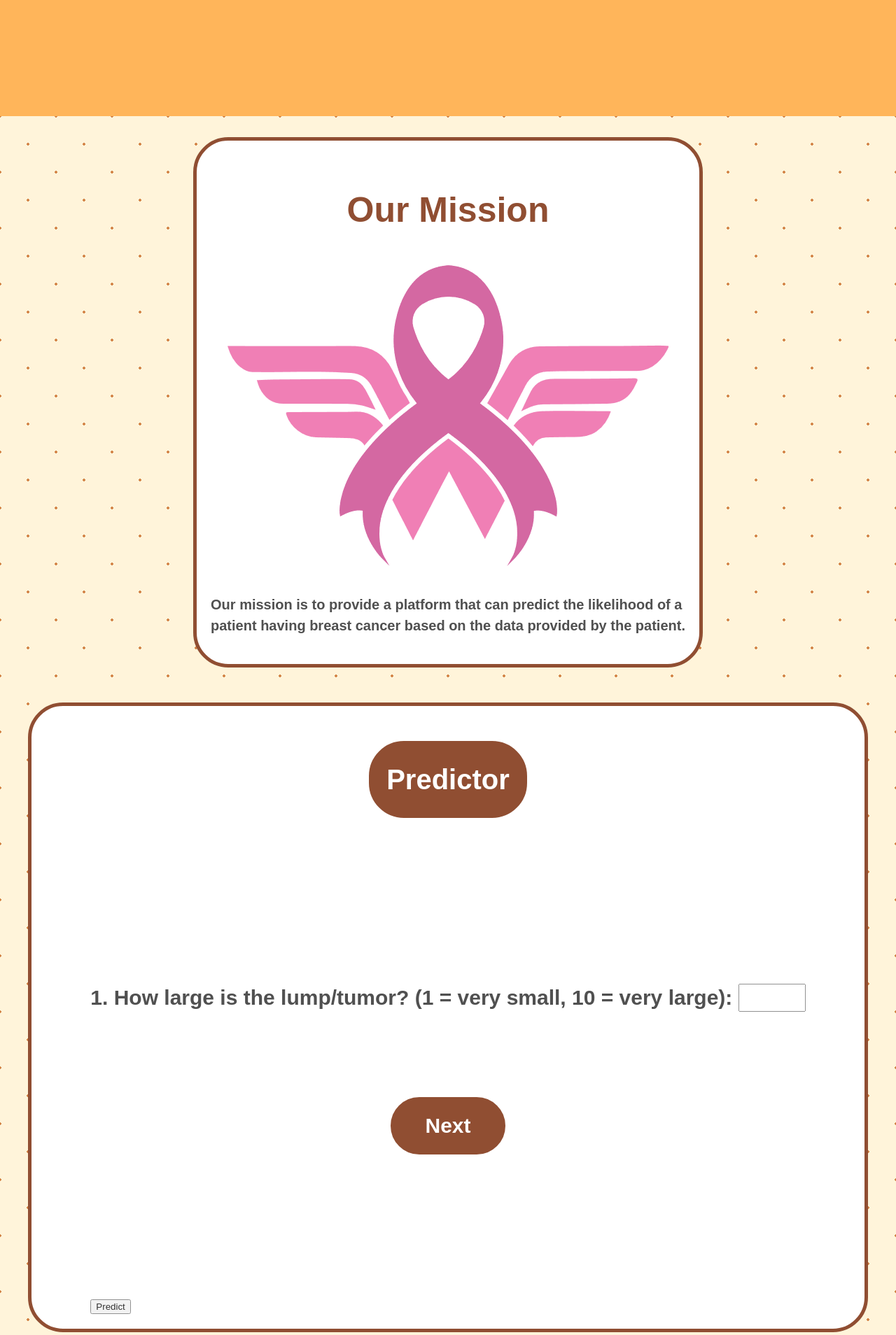
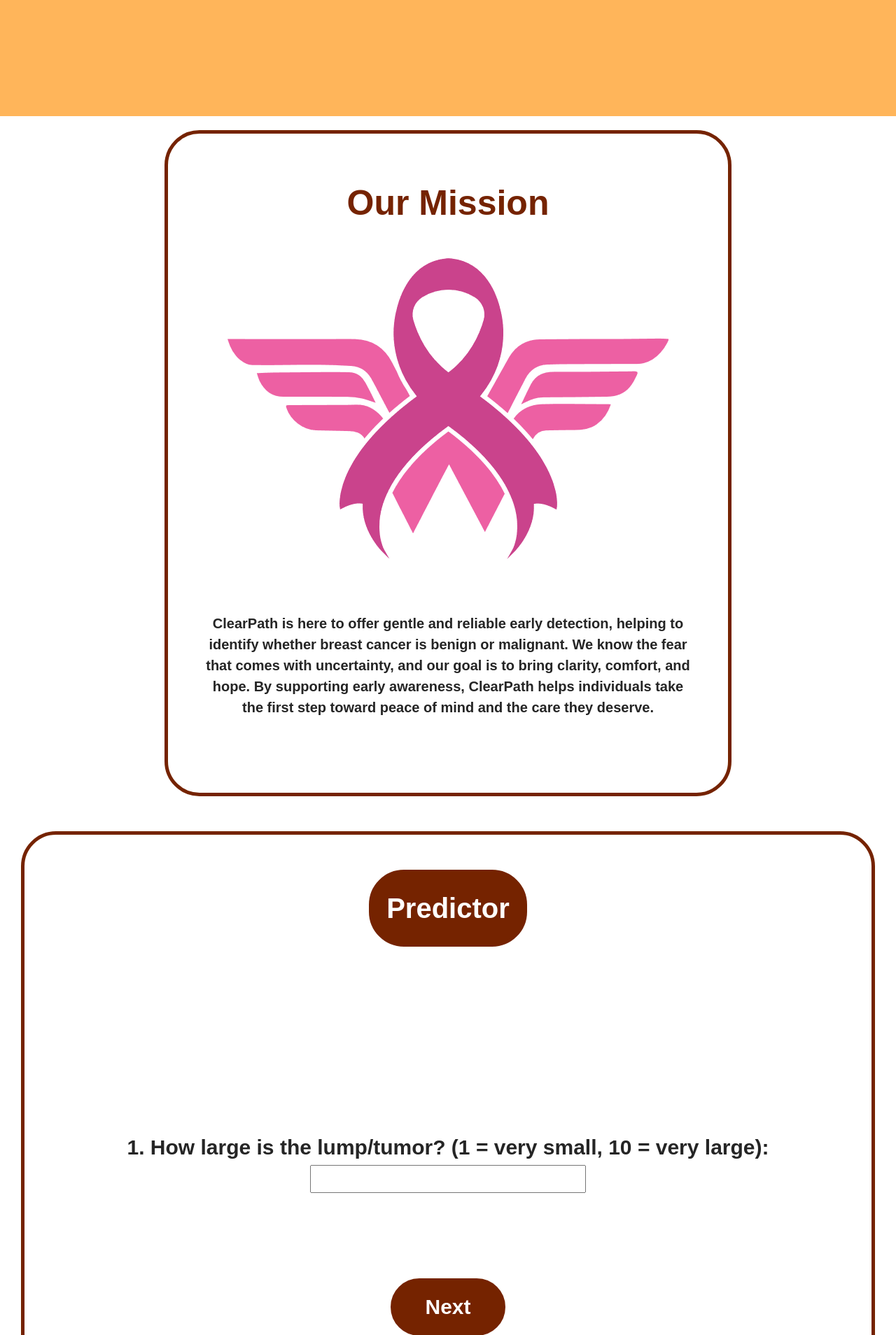
Before and after one commit to MaiwandR/mlmodel_app, a Flask app: template templates/index.html in a window 1280 px wide. Shown: the part 284-2192 px from the top of the page at 70% size. Run offline with Flask 3, Linux system fonts and the light colour scheme; the template is opened without the code that fills it: most values are stand-ins (such as "Sample title", 1, 10 or a date in 2020); parts of the project's set-up code (start-up, migrations or seed data) failed here and were passed over.

Commit message:
Add files via upload

```diff
--- a/templates/index.html
+++ b/templates/index.html
@@ -2,7 +2,7 @@
 <html lang="en">
 <head>
     <title>Breast Cancer Predictor</title>
-    <link href="styles.css" rel="stylesheet" type="text/css" />
+<link href="{{ url_for('static', filename='css/styles.css') }}" rel="stylesheet">
 </head>
 <body>
 
@@ -11,13 +11,16 @@
 
     </div>
 
-
-    <div class="main">
     <div class="mission">
         <div class="container">
             <h2>Our Mission</h2>
             <img src="static/logo.png" alt="">
-                 <p>Our mission is to provide a platform that can predict the likelihood of a <br> patient having breast cancer based on the data provided by the patient.</p>
+            <p class="center-text">
+                ClearPath is here to offer gentle and reliable early detection,
+                helping to identify whether breast cancer is benign or malignant.
+                We know the fear that comes with uncertainty, and our goal is to bring clarity, comfort, and hope.
+                By supporting early awareness, ClearPath helps individuals take the first step toward peace of mind and the care they deserve.
+            </p>
         </div>
     </div>
 
@@ -26,61 +29,61 @@
              <form method="post" action="{{ url_for('predict') }}">
                  <div class="question active" id="btn-1">
                      <label>1. How large is the lump/tumor? (1 = very small, 10 = very large):</label>
-                     <input type="number" name="feature1" min="1" max="10" required><br>
+                     <input type="text" name="feature1" min="1" max="10" required><br>
                      <button type="button" onclick="nextQuestion(1)">Next</button>
                  </div>
 
                  <div class="question" id="btn-2">
                      <label>2. How rough or uneven does the tumor feel? (1 = smooth, 10 = rough):</label>
-                     <input type="number" name="feature2" min="1" max="10" required><br>
+                     <input type="text" name="feature2" min="1" max="10" required><br>
                      <button type="button" onclick="nextQuestion(2)">Next</button>
                  </div>
 
                  <div class="question" id="btn-3">
                      <label>3. How compact or dense is the tumor? (1 = soft, 10 = compact and hard):</label>
-                     <input type="number" name="feature3" min="1" max="10" required><br>
+                     <input type="text" name="feature3" min="1" max="10" required><br>
                      <button type="button" onclick="nextQuestion(3)">Next</button>
                  </div>
 
                  <div class="question" id="btn-4">
                      <label>4. How symmetric is the tumor? (1 = symmetric, 10 = highly asymmetric):</label>
-                     <input type="number" name="feature4" min="1" max="10" required><br>
+                     <input type="text" name="feature4" min="1" max="10" required><br>
                      <button type="button" onclick="nextQuestion(4)">Next</button>
                  </div>
 
                  <div class="question" id="btn-5">
                      <label>5. How much has the lump/tumor grown or changed over time? (1 = no change, 10 = rapid growth):</label>
-                     <input type="number" name="feature5" min="1" max="10" required><br>
+                     <input type="text" name="feature5" min="1" max="10" required><br>
                      <button type="button" onclick="nextQuestion(5)">Next</button>
                  </div>
 
                  <div class="question" id="btn-6">
                      <label>6. How much does the texture vary? (1 = consistent, 10 = highly variable):</label>
-                     <input type="number" name="feature6" min="1" max="10" required><br>
+                     <input type="text" name="feature6" min="1" max="10" required><br>
                      <button type="button" onclick="nextQuestion(6)">Next</button>
                  </div>
 
                  <div class="question" id="btn-7">
                      <label>7. How much does the compactness/density vary? (1 = consistent, 10 = highly variable):</label>
-                     <input type="number" name="feature7" min="1" max="10" required><br>
+                     <input type="text" name="feature7" min="1" max="10" required><br>
                      <button type="button" onclick="nextQuestion(7)">Next</button>
                  </div>
 
                  <div class="question" id="btn-8">
                      <label>8. How much does symmetry change between measurements? (1 = stable, 10 = highly variable):</label>
-                     <input type="number" name="feature8" min="1" max="10" required><br>
+                     <input type="text" name="feature8" min="1" max="10" required><br>
                      <button type="button" onclick="nextQuestion(8)">Next</button>
                  </div>
 
                  <div class="question" id="btn-9">
                      <label>9. How noticeable are the indentations on the tumor? (1 = flat, 10 = highly concave):</label>
-                     <input type="number" name="feature9" min="1" max="10" required><br>
+                     <input type="text" name="feature9" min="1" max="10" required><br>
                      <button type="button" onclick="nextQuestion(9)">Next</button>
                  </div>
 
                  <div class="question" id="btn-10">
                      <label>10. How irregular is the tumor in shape and boundary? (1 = smooth, 10 = highly irregular):</label>
-                     <input type="number" name="feature10" min="1" max="10" required><br>
+                     <input type="text" name="feature10" min="1" max="10" required><br>
                      <button type="button" onclick="nextQuestion(10)">Next</button>
                  </div>
 
@@ -97,5 +100,18 @@
         }
     </script>
 
+    {% if prediction is not none %}
+    <h2>Prediction Result: {{ prediction }}</h2>
+    {% if prediction == 1 or prediction == 'M' %}
+        <p style="color: red; font-weight: bold;">
+            Result: The tumor is predicted to be <strong>Malignant (M)</strong>.
+        </p>
+    {% else %}
+        <p style="color: green; font-weight: bold;">
+            Result: The tumor is predicted to be <strong>Benign (B)</strong>.
+        </p>
+    {% endif %}
+    {% endif %}
+
 </body>
 </html>
```
Lines whose indentation alone changed are shown as unchanged.
